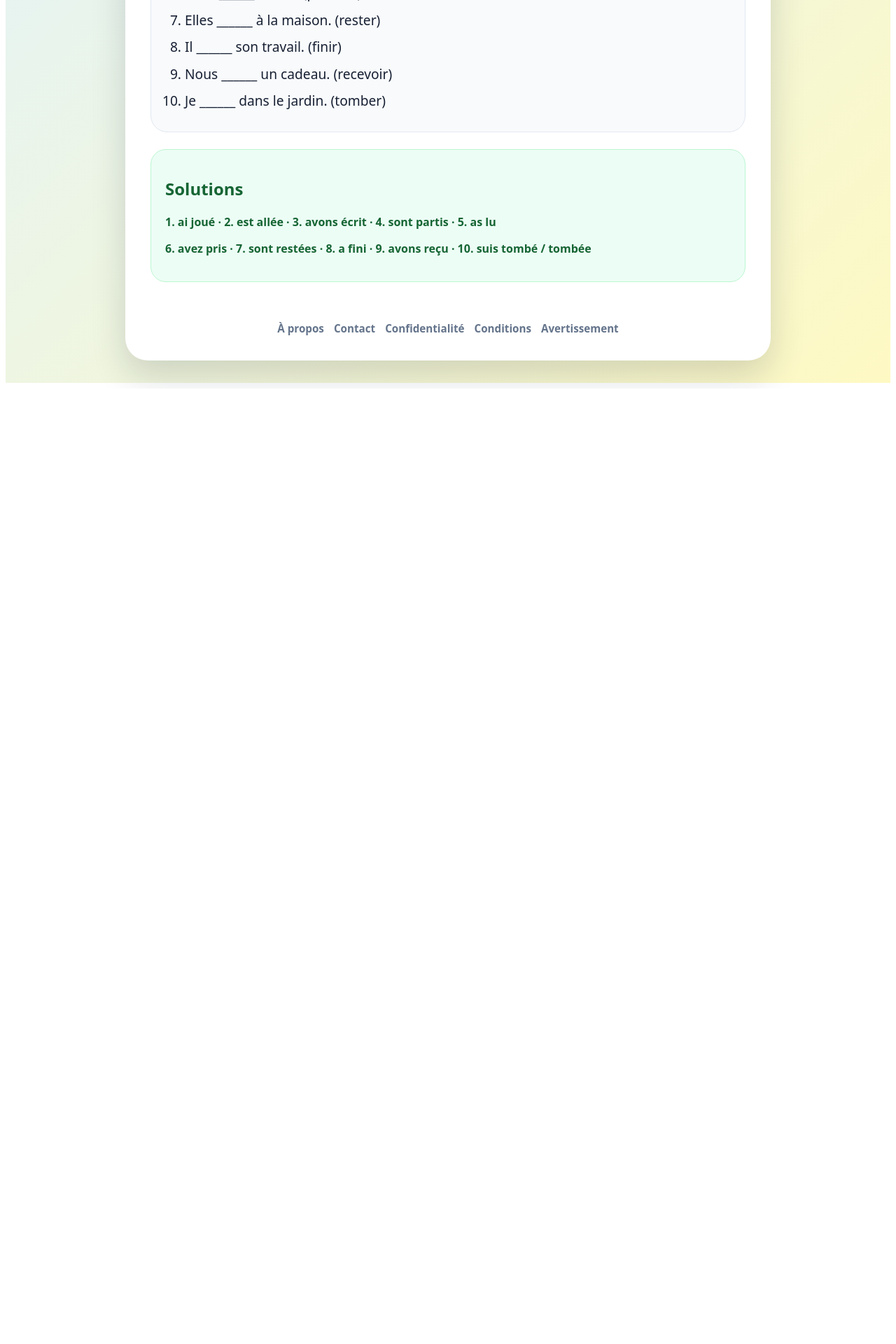
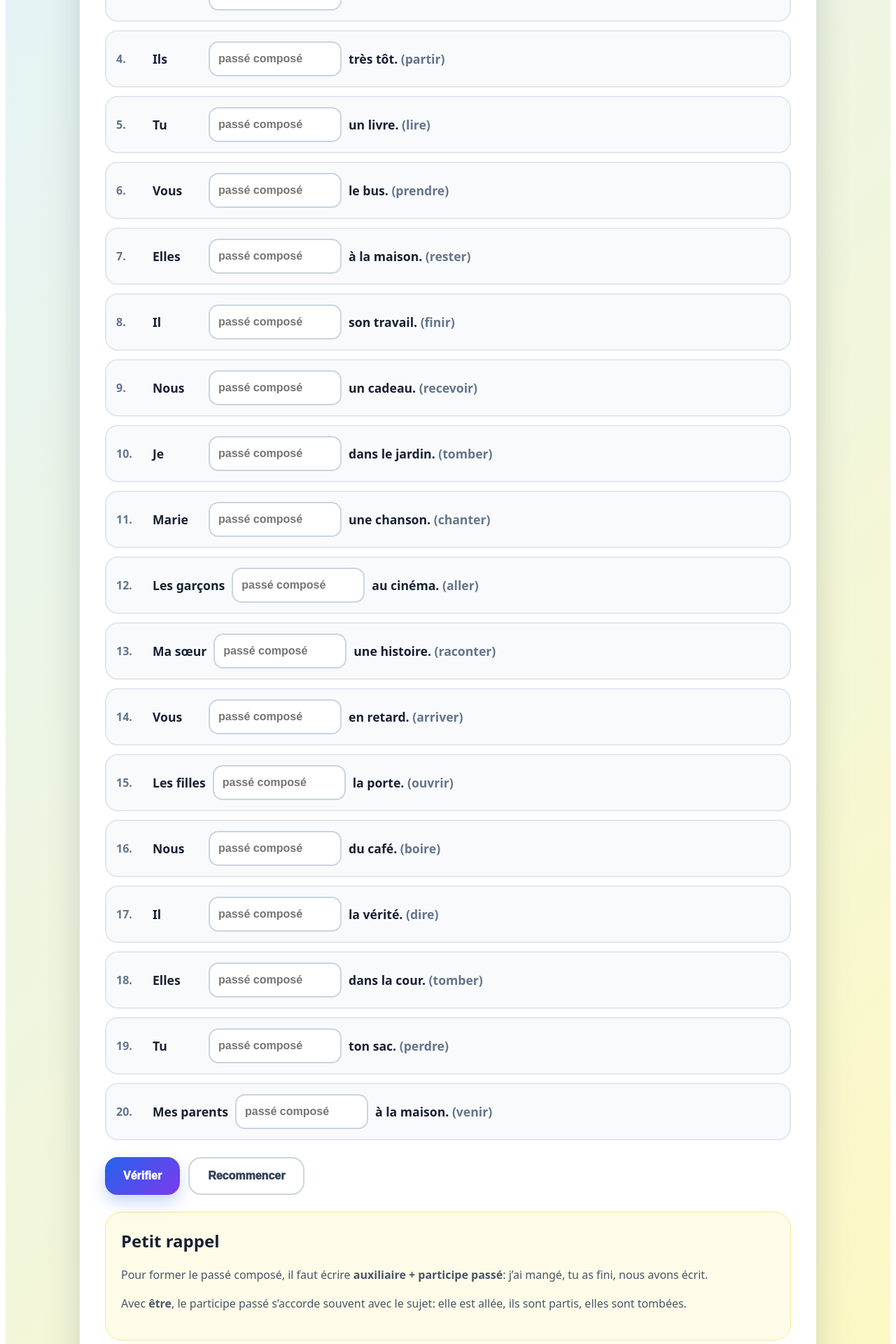
Before and after one commit to ossthun/machinepc, a Next.js app: page /ex2 in a window 1280 px wide. Shown: the part 580-2500 px from the top of the page at 70% size. Before the commit the page ends 1135 px from the top, so only its background shows below. Built offline with nearby package versions, Linux system fonts and the light colour scheme.

Commit message:
Refactor Ex2 component and update styles

```diff
--- a/pages/ex2.js
+++ b/pages/ex2.js
@@ -1,37 +1,269 @@
+import { useState } from "react";
 import Link from "next/link";
 
+const questions = [
+  {
+    before: "Je",
+    after: "au football.",
+    verb: "jouer",
+    answer: "ai joué",
+  },
+  {
+    before: "Elle",
+    after: "à Paris.",
+    verb: "aller",
+    answer: "est allée",
+  },
+  {
+    before: "Nous",
+    after: "une lettre.",
+    verb: "écrire",
+    answer: "avons écrit",
+  },
+  {
+    before: "Ils",
+    after: "très tôt.",
+    verb: "partir",
+    answer: "sont partis",
+  },
+  {
+    before: "Tu",
+    after: "un livre.",
+    verb: "lire",
+    answer: "as lu",
+  },
+  {
+    before: "Vous",
+    after: "le bus.",
+    verb: "prendre",
+    answer: "avez pris",
+  },
+  {
+    before: "Elles",
+    after: "à la maison.",
+    verb: "rester",
+    answer: "sont restées",
+  },
+  {
+    before: "Il",
+    after: "son travail.",
+    verb: "finir",
+    answer: "a fini",
+  },
+  {
+    before: "Nous",
+    after: "un cadeau.",
+    verb: "recevoir",
+    answer: "avons reçu",
+  },
+  {
+    before: "Je",
+    after: "dans le jardin.",
+    verb: "tomber",
+    answer: "suis tombé",
+    accepted: ["suis tombé", "suis tombée"],
+  },
+  {
+    before: "Marie",
+    after: "une chanson.",
+    verb: "chanter",
+    answer: "a chanté",
+  },
+  {
+    before: "Les garçons",
+    after: "au cinéma.",
+    verb: "aller",
+    answer: "sont allés",
+  },
+  {
+    before: "Ma sœur",
+    after: "une histoire.",
+    verb: "raconter",
+    answer: "a raconté",
+  },
+  {
+    before: "Vous",
+    after: "en retard.",
+    verb: "arriver",
+    answer: "êtes arrivés",
+    accepted: ["êtes arrivés", "êtes arrivées", "êtes arrivé", "êtes arrivée"],
+  },
+  {
+    before: "Les filles",
+    after: "la porte.",
+    verb: "ouvrir",
+    answer: "ont ouvert",
+  },
+  {
+    before: "Nous",
+    after: "du café.",
+    verb: "boire",
+    answer: "avons bu",
+  },
+  {
+    before: "Il",
+    after: "la vérité.",
+    verb: "dire",
+    answer: "a dit",
+  },
+  {
+    before: "Elles",
+    after: "dans la cour.",
+    verb: "tomber",
+    answer: "sont tombées",
+  },
+  {
+    before: "Tu",
+    after: "ton sac.",
+    verb: "perdre",
+    answer: "as perdu",
+  },
+  {
+    before: "Mes parents",
+    after: "à la maison.",
+    verb: "venir",
+    answer: "sont venus",
+  },
+];
+
+function normalize(text) {
+  return text
+    .trim()
+    .toLowerCase()
+    .replace("’", "'")
+    .replace(/\s+/g, " ");
+}
+
+function isCorrectAnswer(input, question) {
+  const accepted = question.accepted || [question.answer];
+  return accepted.map(normalize).includes(normalize(input));
+}
+
 export default function Ex2() {
+  const [answers, setAnswers] = useState(Array(questions.length).fill(""));
+  const [checked, setChecked] = useState(false);
+
+  const score = questions.reduce((total, q, index) => {
+    return total + (isCorrectAnswer(answers[index], q) ? 1 : 0);
+  }, 0);
+
+  function updateAnswer(index, value) {
+    const next = [...answers];
+    next[index] = value;
+    setAnswers(next);
+    setChecked(false);
+  }
+
+  function verify() {
+    setChecked(true);
+  }
+
+  function reset() {
+    setAnswers(Array(questions.length).fill(""));
+    setChecked(false);
+  }
+
   return (
     <main style={styles.page}>
       <section style={styles.card}>
-        <Link href="/" style={styles.back}>← Retour à l’accueil</Link>
+        <Link href="/" style={styles.back}>
+          ← Retour à l’accueil
+        </Link>
 
         <div style={styles.badge}>Exercice 2</div>
 
         <h1 style={styles.title}>Former le passé composé</h1>
 
         <p style={styles.intro}>
-          Mets les verbes entre parenthèses au passé composé. Fais attention à
-          l’auxiliaire, au participe passé et à l’accord.
+          Mets les verbes entre parenthèses au passé composé. Écris{" "}
+          <strong>l’auxiliaire + le participe passé</strong>. Fais attention aux
+          verbes avec <strong>être</strong> et aux accords.
         </p>
 
-        <ol style={styles.list}>
-          <li>Je ______ au football. (jouer)</li>
-          <li>Elle ______ à Paris. (aller)</li>
-          <li>Nous ______ une lettre. (écrire)</li>
-          <li>Ils ______ très tôt. (partir)</li>
-          <li>Tu ______ un livre. (lire)</li>
-          <li>Vous ______ le bus. (prendre)</li>
-          <li>Elles ______ à la maison. (rester)</li>
-          <li>Il ______ son travail. (finir)</li>
-          <li>Nous ______ un cadeau. (recevoir)</li>
-          <li>Je ______ dans le jardin. (tomber)</li>
-        </ol>
+        <div style={styles.exerciseBox}>
+          {questions.map((q, index) => {
+            const correct = isCorrectAnswer(answers[index], q);
+            const isCorrect = checked && correct;
+            const isWrong = checked && answers[index].trim() && !correct;
+            const isEmpty = checked && !answers[index].trim();
 
-        <section style={styles.answers}>
-          <h2>Solutions</h2>
-          <p>1. ai joué · 2. est allée · 3. avons écrit · 4. sont partis · 5. as lu</p>
-          <p>6. avez pris · 7. sont restées · 8. a fini · 9. avons reçu · 10. suis tombé / tombée</p>
+            return (
+              <div
+                key={index}
+                style={{
+                  ...styles.questionRow,
+                  ...(isCorrect ? styles.correctRow : {}),
+                  ...(isWrong || isEmpty ? styles.wrongRow : {}),
+                }}
+              >
+                <span style={styles.number}>{index + 1}.</span>
+
+                <span style={styles.sentencePart}>{q.before}</span>
+
+                <input
+                  value={answers[index]}
+                  onChange={(e) => updateAnswer(index, e.target.value)}
+                  onKeyDown={(e) => {
+                    if (e.key === "Enter") verify();
+                  }}
+                  style={styles.input}
+                  placeholder="passé composé"
+                />
+
+                <span style={styles.sentencePart}>
+                  {q.after} <span style={styles.verbHint}>({q.verb})</span>
+                </span>
+
+                {checked && (
+                  <span style={isCorrect ? styles.correctText : styles.wrongText}>
+                    {isCorrect ? "✓" : `✗ ${q.answer}`}
+                  </span>
+                )}
+              </div>
+            );
+          })}
+        </div>
+
+        <div style={styles.buttonRow}>
+          <button onClick={verify} style={styles.button}>
+            Vérifier
+          </button>
+
+          <button onClick={reset} style={styles.secondaryButton}>
+            Recommencer
+          </button>
+        </div>
+
+        {checked && (
+          <section style={score === questions.length ? styles.resultGood : styles.result}>
+            <h2 style={styles.resultTitle}>
+              Score: {score} / {questions.length}
+            </h2>
+
+            {score === questions.length ? (
+              <p style={styles.resultText}>
+                Bravo! Toutes les formes sont correctes.
+              </p>
+            ) : (
+              <p style={styles.resultText}>
+                Corrige les lignes rouges, puis clique de nouveau sur{" "}
+                <strong>Vérifier</strong>.
+              </p>
+            )}
+          </section>
+        )}
+
+        <section style={styles.helpBox}>
+          <h2 style={styles.helpTitle}>Petit rappel</h2>
+          <p>
+            Pour former le passé composé, il faut écrire{" "}
+            <strong>auxiliaire + participe passé</strong>: j’ai mangé, tu as
+            fini, nous avons écrit.
+          </p>
+          <p>
+            Avec <strong>être</strong>, le participe passé s’accorde souvent avec
+            le sujet: elle est allée, ils sont partis, elles sont tombées.
+          </p>
         </section>
 
         <Footer />
@@ -43,11 +275,21 @@ export default function Ex2() {
 function Footer() {
   return (
     <footer style={styles.footer}>
-      <Link href="/about" style={styles.footerLink}>À propos</Link>
-      <Link href="/contact" style={styles.footerLink}>Contact</Link>
-      <Link href="/privacy" style={styles.footerLink}>Confidentialité</Link>
-      <Link href="/terms" style={styles.footerLink}>Conditions</Link>
-      <Link href="/disclaimer" style={styles.footerLink}>Avertissement</Link>
+      <Link href="/about" style={styles.footerLink}>
+        À propos
+      </Link>
+      <Link href="/contact" style={styles.footerLink}>
+        Contact
+      </Link>
+      <Link href="/privacy" style={styles.footerLink}>
+        Confidentialité
+      </Link>
+      <Link href="/terms" style={styles.footerLink}>
+        Conditions
+      </Link>
+      <Link href="/disclaimer" style={styles.footerLink}>
+        Avertissement
+      </Link>
     </footer>
   );
 }
@@ -60,14 +302,16 @@ const styles = {
     background: "linear-gradient(135deg, #e0f2fe, #fef9c3)",
     color: "#172033",
   },
+
   card: {
-    maxWidth: "850px",
+    maxWidth: "980px",
     margin: "0 auto",
     background: "white",
     borderRadius: "32px",
     padding: "36px",
     boxShadow: "0 22px 50px rgba(15,23,42,.16)",
   },
+
   back: {
     display: "block",
     marginBottom: "32px",
@@ -75,6 +319,7 @@ const styles = {
     fontWeight: 900,
     textDecoration: "none",
   },
+
   badge: {
     display: "inline-block",
     padding: "8px 14px",
@@ -84,33 +329,159 @@ const styles = {
     fontWeight: 900,
     marginBottom: "14px",
   },
+
   title: {
     fontSize: "clamp(2rem, 6vw, 3.5rem)",
     lineHeight: 1,
     margin: "0 0 16px",
   },
+
   intro: {
     fontSize: "1.15rem",
     lineHeight: 1.6,
     color: "#475569",
+    marginBottom: "26px",
   },
-  list: {
-    fontSize: "1.2rem",
-    lineHeight: 2,
+
+  exerciseBox: {
+    display: "grid",
+    gap: "12px",
+    marginTop: "22px",
+  },
+
+  questionRow: {
+    display: "grid",
+    gridTemplateColumns: "42px minmax(70px, auto) 190px 1fr 130px",
+    alignItems: "center",
+    gap: "10px",
+    padding: "14px",
+    borderRadius: "18px",
     background: "#f8fafc",
-    borderRadius: "24px",
-    padding: "24px 24px 24px 48px",
-    border: "1px solid #e2e8f0",
+    border: "2px solid #e2e8f0",
   },
-  answers: {
+
+  correctRow: {
+    background: "#ecfdf5",
+    borderColor: "#22c55e",
+  },
+
+  wrongRow: {
+    background: "#fef2f2",
+    borderColor: "#ef4444",
+  },
+
+  number: {
+    fontWeight: 900,
+    color: "#64748b",
+  },
+
+  sentencePart: {
+    fontSize: "1.1rem",
+    fontWeight: 700,
+  },
+
+  verbHint: {
+    color: "#64748b",
+    fontWeight: 800,
+  },
+
+  input: {
+    height: "46px",
+    borderRadius: "14px",
+    border: "2px solid #cbd5e1",
+    padding: "0 12px",
+    fontSize: "1rem",
+    fontWeight: 800,
+    background: "white",
+  },
+
+  correctText: {
+    fontWeight: 950,
+    color: "#16a34a",
+    textAlign: "right",
+  },
+
+  wrongText: {
+    fontWeight: 950,
+    color: "#dc2626",
+    textAlign: "right",
+  },
+
+  buttonRow: {
+    display: "flex",
+    flexWrap: "wrap",
+    gap: "12px",
+    marginTop: "24px",
+  },
+
+  button: {
+    minHeight: "54px",
+    padding: "0 26px",
+    borderRadius: "18px",
+    border: "0",
+    background: "linear-gradient(135deg, #2563eb, #7c3aed)",
+    color: "white",
+    fontWeight: 950,
+    fontSize: "1rem",
+    cursor: "pointer",
+    boxShadow: "0 10px 22px rgba(37,99,235,.25)",
+  },
+
+  secondaryButton: {
+    minHeight: "54px",
+    padding: "0 26px",
+    borderRadius: "18px",
+    border: "2px solid #cbd5e1",
+    background: "white",
+    color: "#334155",
+    fontWeight: 950,
+    fontSize: "1rem",
+    cursor: "pointer",
+  },
+
+  result: {
+    marginTop: "24px",
+    padding: "20px",
+    borderRadius: "22px",
+    background: "#fff7ed",
+    border: "1px solid #fed7aa",
+  },
+
+  resultGood: {
     marginTop: "24px",
     padding: "20px",
     borderRadius: "22px",
     background: "#ecfdf5",
     border: "1px solid #bbf7d0",
-    color: "#166534",
-    fontWeight: 800,
   },
+
+  resultTitle: {
+    margin: "0 0 8px",
+    color: "#172033",
+  },
+
+  resultText: {
+    margin: 0,
+    fontSize: "1.05rem",
+    lineHeight: 1.5,
+    color: "#475569",
+  },
+
+  helpBox: {
+    marginTop: "24px",
+    padding: "22px",
+    borderRadius: "24px",
+    background: "#fefce8",
+    border: "1px solid #fde68a",
+    color: "#475569",
+    lineHeight: 1.6,
+  },
+
+  helpTitle: {
+    margin: "0 0 10px",
+    color: "#172033",
+  },
+
   footer: {
     marginTop: "34px",
     paddingTop: "22px",
@@ -120,6 +491,7 @@ const styles = {
     gap: "14px",
     fontSize: "0.95rem",
   },
+
   footerLink: {
     color: "#64748b",
     fontWeight: 800,
```
